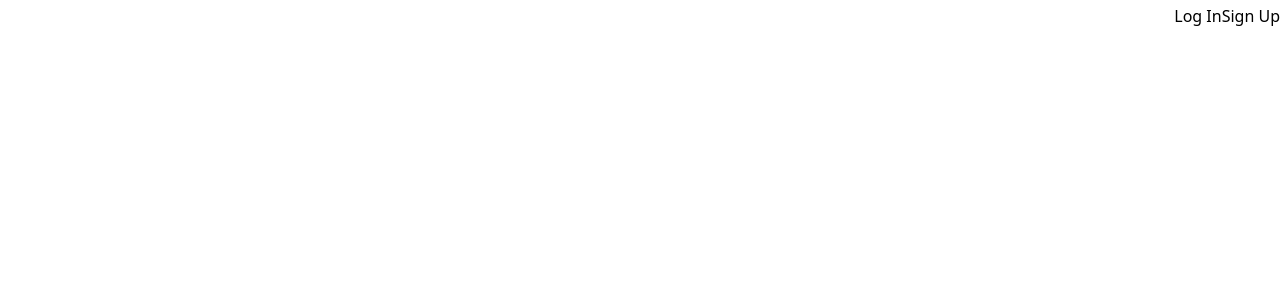
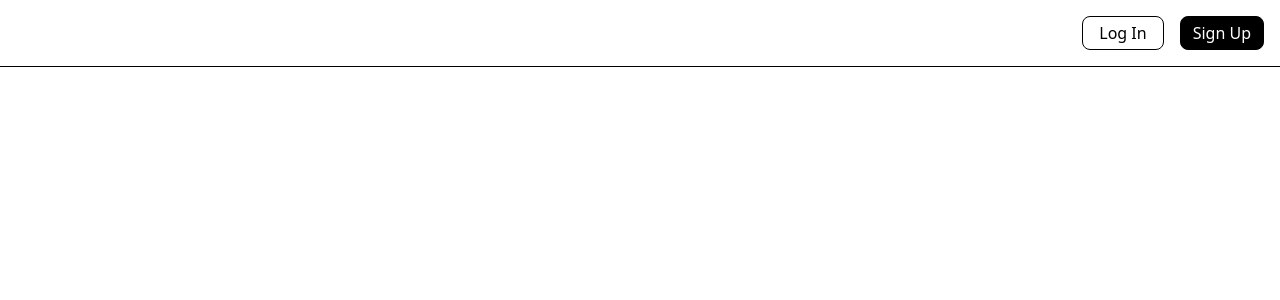
Before and after one commit to Rapcole12/STEMagnet, a React (Create React App) app in the folder frontend/: page / in a window 1280 px wide. Shown: the top 300 px of the page. Built offline with nearby package versions, Linux system fonts and the light colour scheme.

Commit message:
SetUp NavBar finished. Merging to Main

```diff
--- a/frontend/src/components/Nav.jsx
+++ b/frontend/src/components/Nav.jsx
@@ -3,18 +3,23 @@ import { Link } from "react-router-dom";
 const Nav = () => {
 
   return (
-    <div className="text-[#000000] py-1 bg-white rounded w-full">
+    <div className="text-[#000000] py-4 bg-white w-full">
         <ul className = "flex justify-between">
             <div>
 
             </div>
-            <div className = "flex justify-right">
-                <li>
-                    <Link to="/SignIn">Log In</Link>
-                </li>
-                <li>
-                    <Link to="/SignUp">Sign Up</Link>
-                </li>
+            <div className = "flex">
+                <div className="pr-4">
+                    <li className="border border-black rounded-lg pb-1 pt-1 pr-4 pl-4">
+                        <Link to="/SignIn">Log In</Link>
+                    </li>
+                </div>
+                <div className="pr-4">
+                    <li className="border border-black bg-black  rounded-lg text-white rounded pb-1 pt-1 pr-3 pl-3">
+                        <Link to="/SignUp">Sign Up</Link>
+                    </li>
+                </div>
+
             </div>
         </ul>
     </div>
--- a/frontend/src/pages/Home.jsx
+++ b/frontend/src/pages/Home.jsx
@@ -3,10 +3,11 @@ import NavBar from '../components/Nav'
 
 function Home() {
   return (
-    <main>
-        <div>
-            <NavBar />
+    <main className='bg-white h-screen w-full'>
+        <div className="border-b border-black">
+            <NavBar/>
         </div>
+
     </main>
   )
 }
--- a/frontend/src/pages/SignIn.jsx
+++ b/frontend/src/pages/SignIn.jsx
@@ -0,0 +1,11 @@
+import React from 'react'
+
+const SignIn = () => {
+  return (
+    <div>
+
+    </div>
+  )
+}
+
+export default SignIn
--- a/frontend/src/pages/SignUp.jsx
+++ b/frontend/src/pages/SignUp.jsx
@@ -0,0 +1,11 @@
+import React from 'react'
+
+const SignUp = () => {
+  return (
+    <div>
+
+    </div>
+  )
+}
+
+export default SignUp
--- a/frontend/src/pages/findingMatchesPage.jsx
+++ b/frontend/src/pages/findingMatchesPage.jsx
@@ -0,0 +1,11 @@
+import React from 'react'
+
+const findingMatchesPage = () => {
+  return (
+    <div>
+
+    </div>
+  )
+}
+
+export default findingMatchesPage
--- a/frontend/src/pages/inbox.jsx
+++ b/frontend/src/pages/inbox.jsx
@@ -0,0 +1,11 @@
+import React from 'react'
+
+const inbox = () => {
+  return (
+    <div>
+
+    </div>
+  )
+}
+
+export default inbox
--- a/frontend/src/pages/menteeProfile.jsx
+++ b/frontend/src/pages/menteeProfile.jsx
@@ -0,0 +1,11 @@
+import React from 'react'
+
+const menteeProfile = () => {
+  return (
+    <div>
+
+    </div>
+  )
+}
+
+export default menteeProfile
--- a/frontend/src/pages/mentorProfile.jsx
+++ b/frontend/src/pages/mentorProfile.jsx
@@ -0,0 +1,11 @@
+import React from 'react'
+
+const mentorProfile = () => {
+  return (
+    <div>
+
+    </div>
+  )
+}
+
+export default mentorProfile
--- a/frontend/src/pages/profileSettup.jsx
+++ b/frontend/src/pages/profileSettup.jsx
@@ -0,0 +1,11 @@
+import React from 'react'
+
+const profileSettup = () => {
+  return (
+    <div>
+
+    </div>
+  )
+}
+
+export default profileSettup
--- a/frontend/src/pages/quotes.jsx
+++ b/frontend/src/pages/quotes.jsx
@@ -0,0 +1,11 @@
+import React from 'react'
+
+const quotes = () => {
+  return (
+    <div>
+
+    </div>
+  )
+}
+
+export default quotes
```
